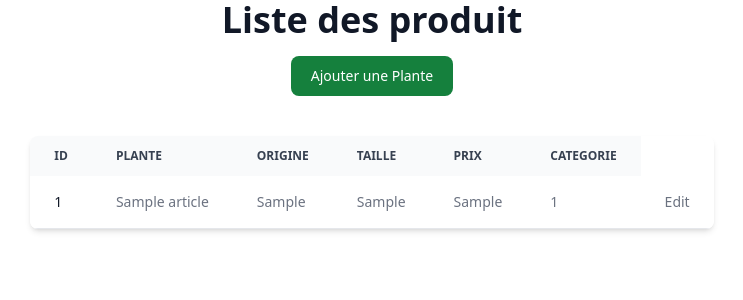
After one commit to oussama-znagui/O-PEP, a PHP site: page /admin.php in a window 1280 px wide. The commit adds this page. Shown: the top 300 px of the page, without its empty margins (268-1011 px from the left). Run offline with PHP 8.4, Linux system fonts and the light colour scheme; tables that the repository leaves empty or names only in its code hold one stand-in row (values such as "Sample post"); some libraries are stand-ins or nearby versions.

Commit message:
interface admin

```diff
--- /dev/null
+++ b/admin.php
@@ -0,0 +1,95 @@
+<?php
+include 'config.php'
+
+
+
+?>
+
+<!DOCTYPE html>
+<html lang="en">
+<head>
+    <meta charset="UTF-8">
+    <meta name="viewport" content="width=device-width, initial-scale=1.0">
+    <script src="https://cdn.tailwindcss.com"></script>
+    <link rel="stylesheet" href="style.css">
+    <title>O'PEP ADMIN</title>
+</head>
+<body>
+    <section class="flex flex-col justify-center items-center">
+
+    <h1 class = " text-center mb-4 text-3xl font-extrabold text-gray-900 dark:text-white lg:text-4xl ">Liste des produit</h1>
+    <a href="ajout-p.php" class = " m-auto  focus:outline-none text-white bg-green-700 hover:bg-green-800 focus:ring-4 focus:ring-green-300 font-medium rounded-lg text-sm px-5 py-2.5 ">Ajouter une Plante</a>
+
+<div class="my-10 relative overflow-x-auto shadow-md sm:rounded-lg">
+    <table class="w-full text-sm text-left rtl:text-right text-gray-500 dark:text-gray-400">
+        <thead class="text-xs text-gray-700 uppercase bg-gray-50 dark:bg-gray-700 dark:text-gray-400">
+            <tr>
+                <th scope="col" class="px-6 py-3">
+                    ID
+                </th>
+                <th scope="col" class="px-6 py-3">
+                    Plante
+                </th>
+                <th scope="col" class="px-6 py-3">
+                    Origine
+                </th>
+                <th scope="col" class="px-6 py-3">
+                    taille
+                </th>
+
+                <th scope="col" class="px-6 py-3">
+                    Prix
+                </th>
+                <th scope="col" class="px-6 py-3">
+                    Categorie
+                </th>
+            </tr>
+        </thead>
+        <tbody>
+
+        <?php
+  $sql = 'SELECT * from article JOIN categorie ON article.id_cat = categorie.id';
+  $req = mysqli_query($conn,$sql);
+
+  while(  $row = mysqli_fetch_row($req)){
+
+?>
+            <tr class="odd:bg-white odd:dark:bg-gray-900 even:bg-gray-50 even:dark:bg-gray-800 border-b dark:border-gray-700">
+                <th scope="row" class="px-6 py-4 font-medium text-gray-900 whitespace-nowrap dark:text-white">
+                <?php echo $row[0] ?>
+                </th>
+                <td class="px-6 py-4">
+                <?php echo $row[1] ?>
+                </td>
+                <td class="px-6 py-4">
+                <?php echo $row[2] ?>
+                </td>
+                <td class="px-6 py-4">
+                <?php echo $row[4] ?>
+                </td>
+
+                <td class="px-6 py-4">
+                <?php echo $row[6] ?>
+                </td>
+                <td class="px-6 py-4">
+                <?php echo $row[9] ?>
+                </td>
+                <td class="px-6 py-4">
+                <a href="edit-plante.php">Edit</a>
+                </td>
+
+            </tr>
+
+
+
+            <?php
+  }
+  ?>
+
+        </tbody>
+    </table>
+</div>
+
+    </section>
+</body>
+</html>
--- a/client.php
+++ b/client.php
@@ -85,7 +85,7 @@ if($_SESSION['status'] != 'client'){
 ?>
 <div class="max-w-sm bg-white border border-gray-200 rounded-lg shadow dark:bg-gray-800 dark:border-gray-700">
               <a href="#">
-                  <img class="rounded-t-lg h-2/4" src="https://flowbite.s3.amazonaws.com/docs/gallery/square/image-1.jpg" alt="" />
+                  <img class="rounded-t-lg h-2/4 w-full" src="<?php echo $row[3] ?>" alt="" />
               </a>
               <div class="p-5">
                   <a href="#">
@@ -93,11 +93,13 @@ if($_SESSION['status'] != 'client'){
                   </a>
                   <p class="mb-3 font-normal text-gray-700 dark:text-gray-400"><?php echo $row[9] ?></p>
                   <a href="#" class="inline-flex items-center px-3 py-2 text-sm font-medium text-center text-white bg-blue-700 rounded-lg hover:bg-blue-800 focus:ring-4 focus:outline-none focus:ring-blue-300 dark:bg-blue-600 dark:hover:bg-blue-700 dark:focus:ring-blue-800">
-                      Read more
+                      Ajouter au panier
                       <svg class="rtl:rotate-180 w-3.5 h-3.5 ms-2" aria-hidden="true" xmlns="http://www.w3.org/2000/svg" fill="none" viewBox="0 0 14 10">
                           <path stroke="currentColor" stroke-linecap="round" stroke-linejoin="round" stroke-width="2" d="M1 5h12m0 0L9 1m4 4L9 9"/>
                       </svg>
                   </a>
+
+<script src = "./main.js"></script>
             </div>
         </div>
 
```
Also changed, not shown: ajout-p.php (added, +109 -0 lines), main.js (added, +8 -0 lines), media/Echeveria.jpg (added), media/Lavande.jpg (added), media/aloe_vera.jpg (added), media/basil.jpg (added), media/christmas_cactus.jpg (added), media/fern.jpg (added), media/geranium.jpg (added), media/hosta.jpg (added), media/lily.jpg (added), media/mint.jpg (added), media/orchid.jpg (added), media/pothos.jpg (added), 3 more files.
